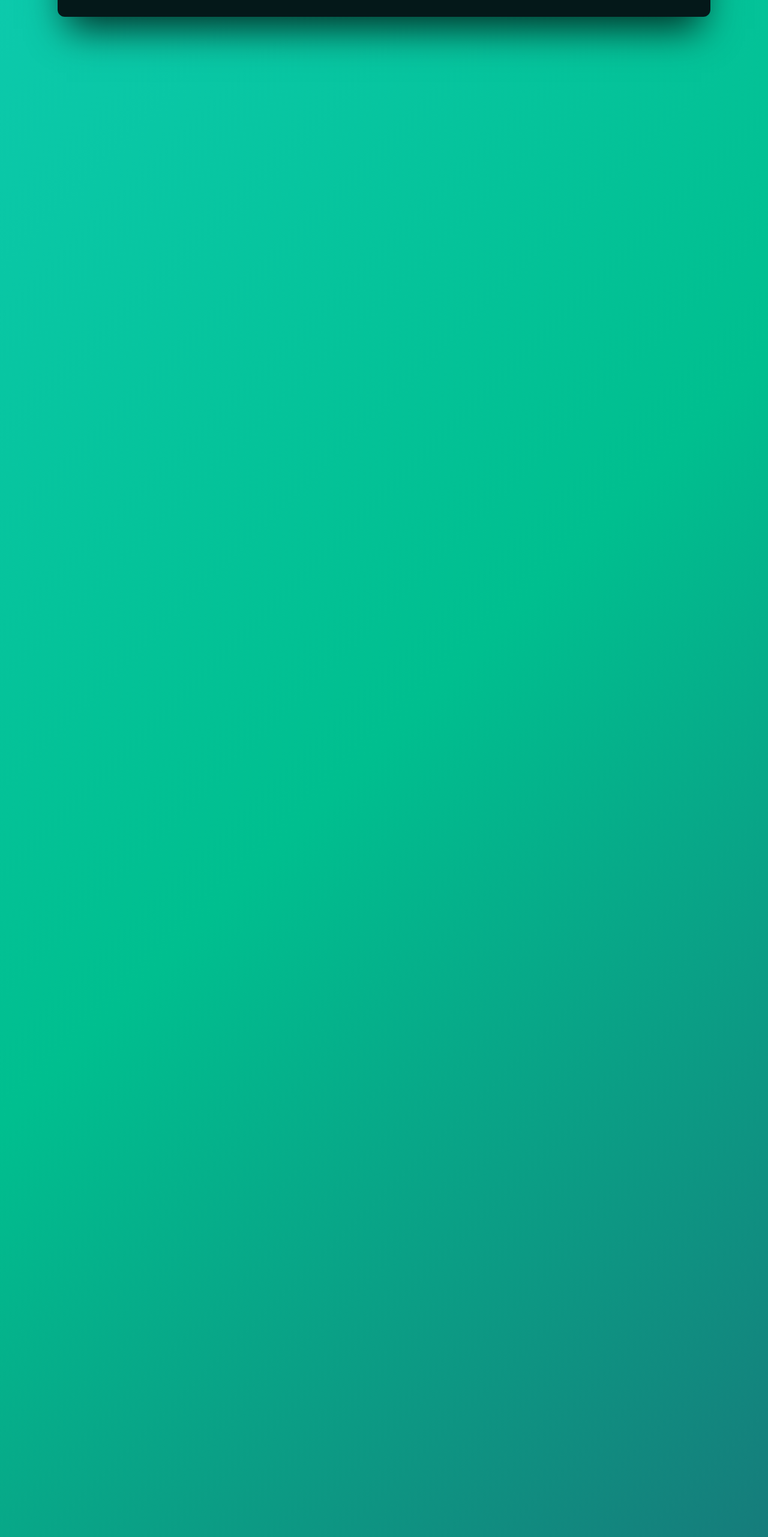
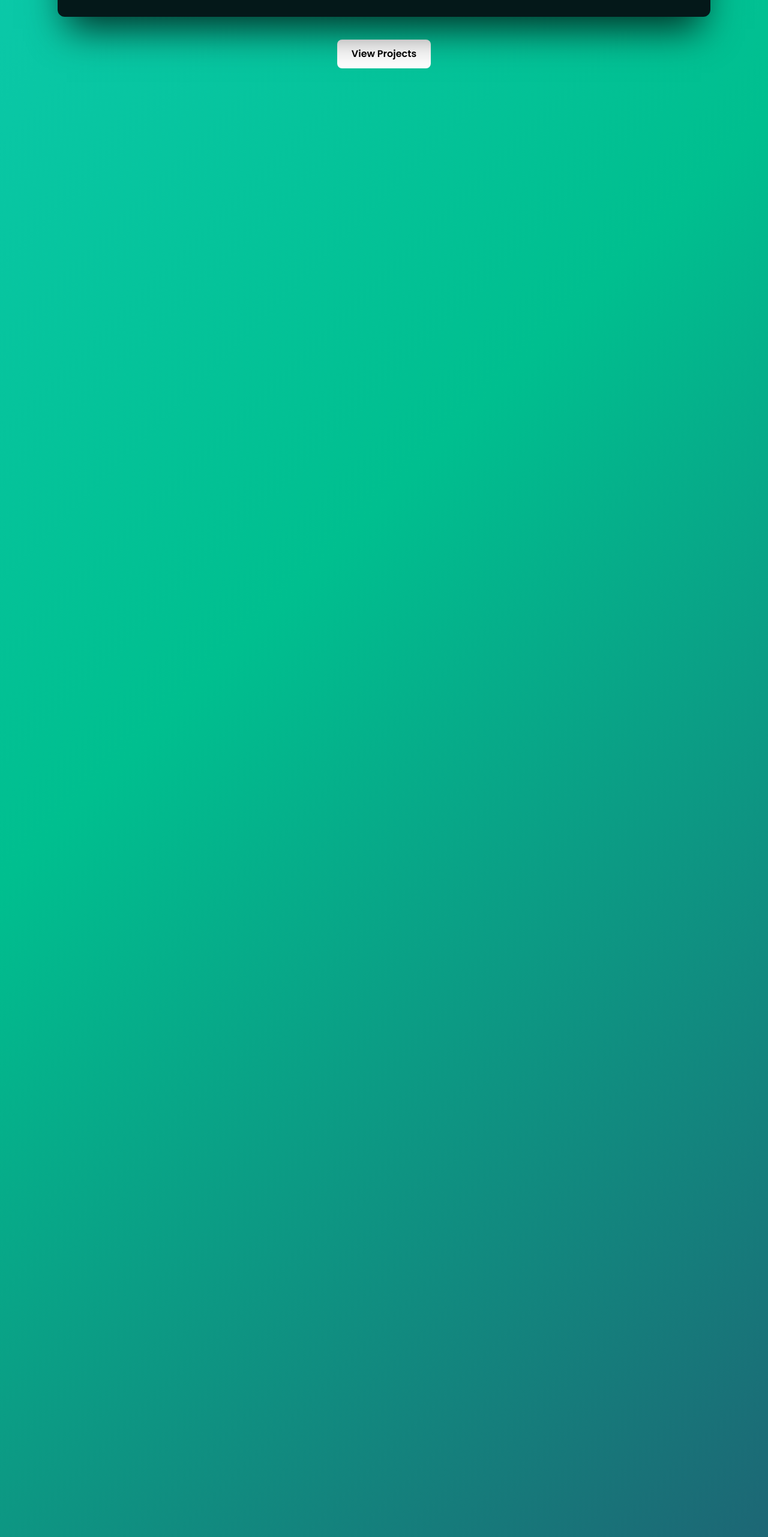
Before and after one commit to kashif5677/MyPorfolio_website, a React (Vite) app in the folder vite-project/: page / in a window 1280 px wide. Shown: the part 2482-5045 px from the top of the page at 60% size. Built offline with nearby package versions, Linux system fonts and the light colour scheme.

Commit message:
editing experience

```diff
--- a/vite-project/src/sections/Experience.jsx
+++ b/vite-project/src/sections/Experience.jsx
@@ -1,10 +1,34 @@
+import { useTransform } from 'framer-motion'
 import React from 'react'
+
+const expriences=[
+  {
+    role:"Frontend Developer",
+    company:"Google",
+    year:"2019"
+  },{
+    role:"Frontend Developer",
+    company:"Amazon",
+    year:"2020"
+  },{
+    role:"Frontend Developer",
+    company:"Microsoft",
+    year:"2021"
+  }
+]
+
+function experienceItem({exp,idx,start,end,scrollYProgress,layout}){
+  const scale=useTransform(scrollYProgress,[start,end],[0.5,1])
+}
+
+
 
 const Experience = () => {
   return (
-    <div className='w-full h-screen '>
+    <section id='experience'
+    className='relative bg-black text-white'>
 
-    </div>
+    </section>
   )
 }
 
--- a/vite-project/src/sections/Project.jsx
+++ b/vite-project/src/sections/Project.jsx
@@ -118,9 +118,23 @@ const activeProject=projects[activeIndex]
                 }}
                 loading='lazy'
                 />
+                <div className='pointer-events-none'
+                  style={{
+                    zIndex:11,
+                    background:"linear-gradient(180deg,rgba(0,0,0,0.12) 0%,rbga(0,0,0,0) 40%)"
+                  }}
+                >
+                </div>
               </div>
             </div>
           ))}
+        </div>
+        <div className={`absolute ${isMobile ? "bottom-10":"bottom-5"}`}>
+          <a href={activeProject.link}
+            rel="noopener noreferrer"
+            className='inline-block px-6 py-3 font-semibold rounded-lg bg-white text-black hover:bg-gray-200 transition-all'
+            aria-label={`View ${activeProject.title}`}
+          >View Projects</a>
         </div>
       </div>
     </section>
```
